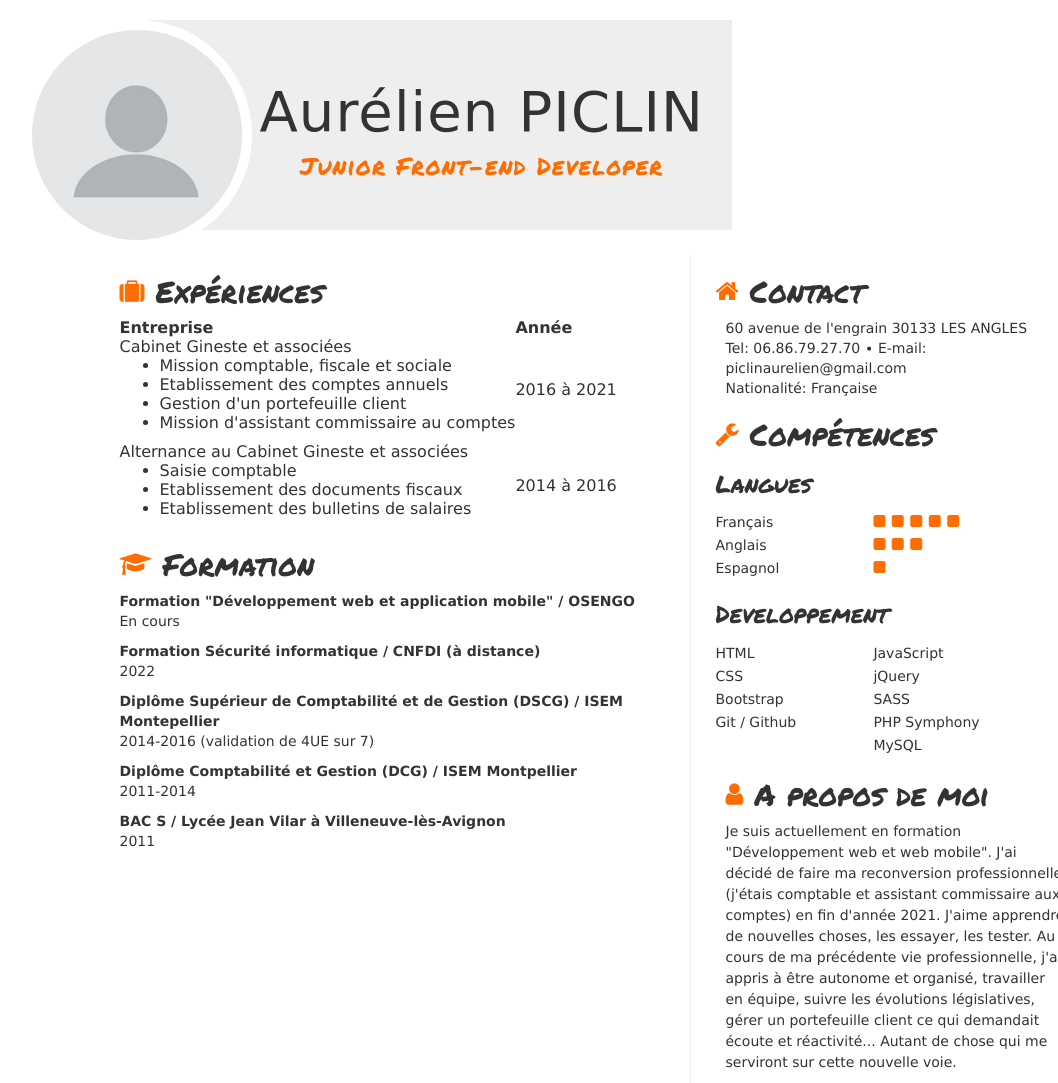
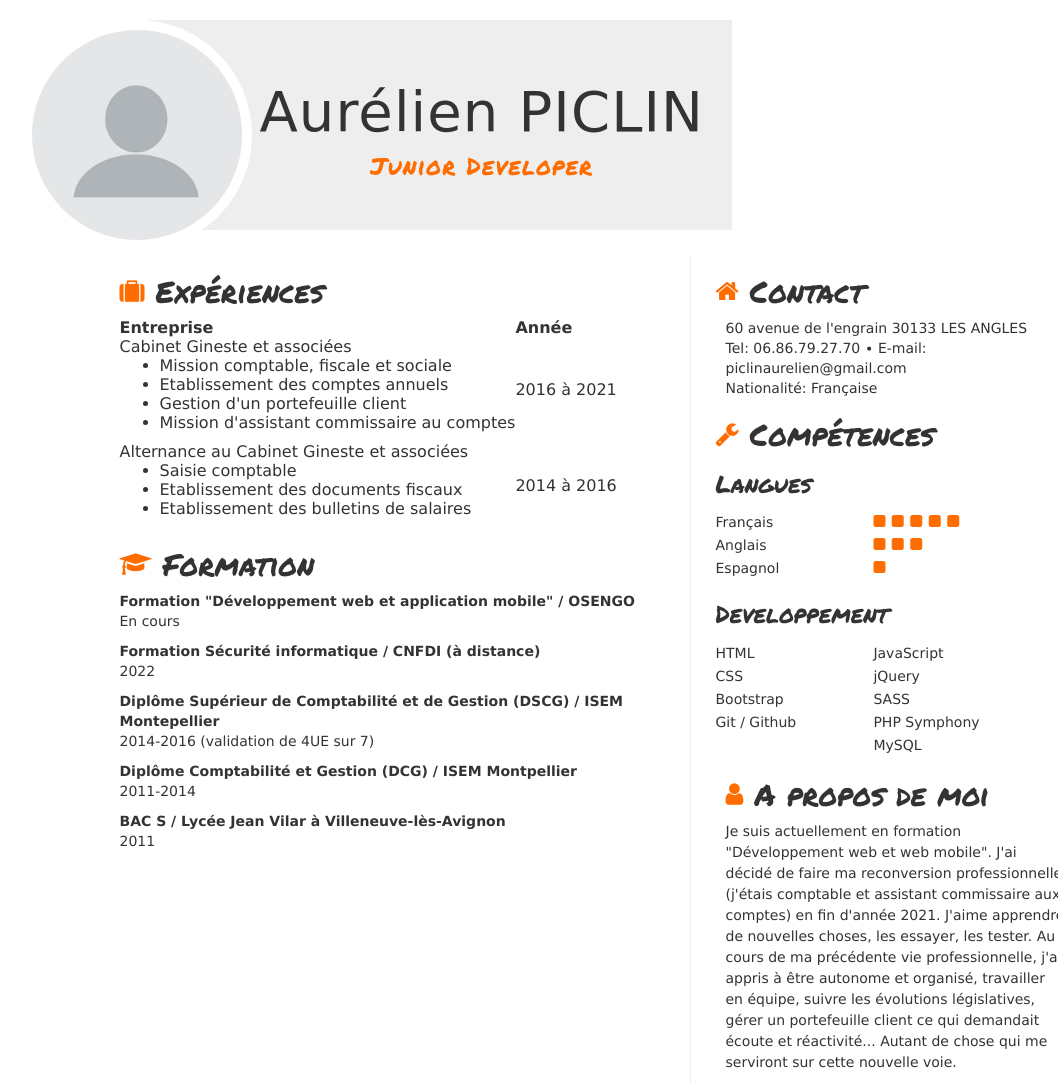
Before and after one commit to Aurelien-Piclin/monCV, a plain HTML site: page index.html in a window 1280 px wide. Shown: the top 1083 px of the page, without its empty margins (48-1106 px from the left). Drawn offline with nearby package versions, Linux system fonts and the light colour scheme.

Commit message:
Update index.html

```diff
--- a/index.html
+++ b/index.html
@@ -17,7 +17,7 @@
         </div>
         <div class="titre col-md-8 col-sm-12">
           <h1>Aurélien PICLIN</h1>
-          <h3>Junior Front-end Developer</h3>
+          <h3>Junior Developer</h3>
         </div>
       </div>
     </header>
```
